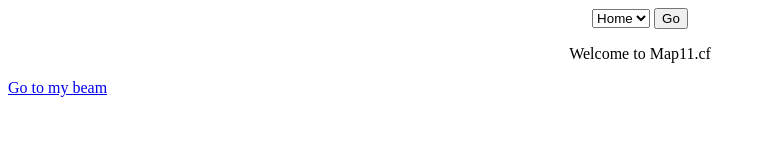
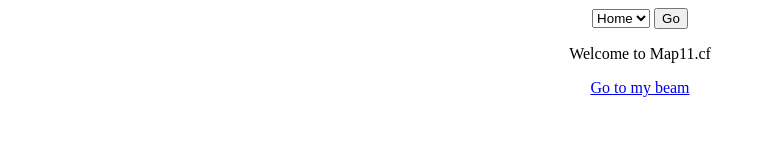
Before and after one commit to map11site/map11site.github.io, a plain HTML site: page index.html in a window 1280 px wide. Shown: the whole page, without its empty margins (0-766 px from the left). Drawn offline with Linux system fonts and the light colour scheme.

Commit message:
<center>
<center>

```diff
--- a/index.html
+++ b/index.html
@@ -30,7 +30,7 @@
 <center><p>Welcome to Map11.cf</p></center>
 
 <p> </p>
-<a href="https://beam.pro/Map11">Go to my beam</a>
+<center><a href="https://beam.pro/Map11">Go to my beam</a></center>
 
 
 <table cellspacing="0" cellpadding="0" class="gstl_50 gssb_c" style="width: 1793px; display: none; top: 617px; position: absolute; left: 22px;"><tbody><tr><td class="gssb_f"></td><td class="gssb_e" style="width: 100%;"></td></tr></tbody></table></body></html>
```
